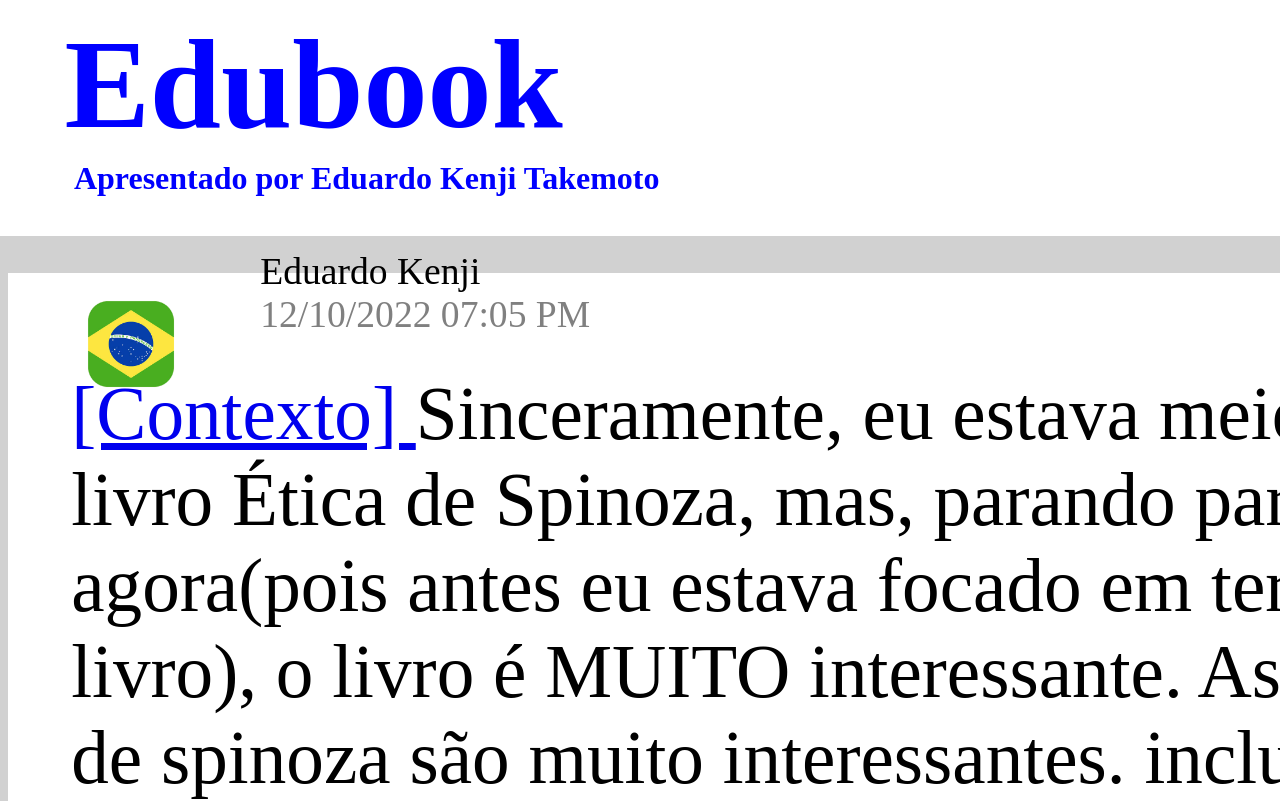
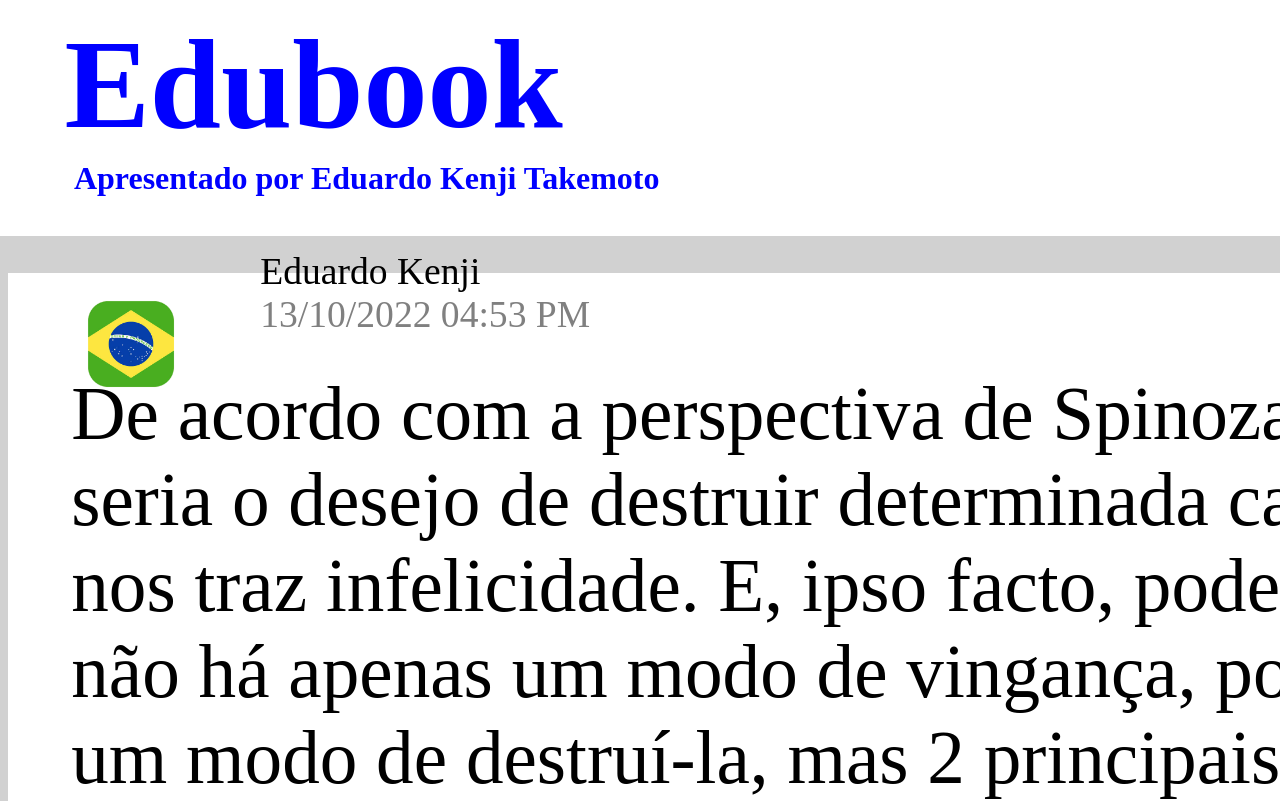
Before and after one commit to edumast/face, a plain HTML site: page index.html in a window 1280 px wide. Shown: the top 801 px of the page. Drawn offline with Linux system fonts and the light colour scheme.

Commit message:
Add files via upload

```diff
--- a/index.html
+++ b/index.html
@@ -12,11 +12,18 @@
 												<h4 class="apresen">Apresentado por Eduardo Kenji Takemoto  </h4>
 							</div>
 
+			<div class="rd2 fon">
+									   <div class="name"><img src="br_usr.png" alt="" class="ft_usr"><div class="nam">Eduardo Kenji <br><span class="tempo">13/10/2022
+								     04:53 PM </span></div></div>
+							<div class="txt_b">
+							    De acordo com a perspectiva de Spinoza, a vingança seria o desejo de destruir determinada causa externa que nos traz infelicidade. E, ipso facto, pode-se perceber que não há apenas um modo de vingança, pois não há apenas um modo de destruí-la, mas 2 principais(que são os fins procurados não os meios, pois os meios são bem mais que 2) ,o primeiro sendo a vingança de que procura destruir determinada causa de tristeza exterior por meios diretos(como dando um soco na pessoa que te xingou) ; a segunda, seria por meio indireto, apenas elevando-se mais que a pessoa para causar ciúme, inveja, arrependimento, etc(como as noivas que, depois de findar o casamento, rapidamente, para se vingar, se relacionam com outra pessoa para causar ciúmes e arrependimento no antigo marido). No primeiro caso, você tenta diminuir a pessoa que você odeia; no segundo, você tentar ficar maior que a pessoa que você odeia a fim de causar-lhe arrependimento. Geralmente, vingança não é muito bom(obviamente), mas, entre essas duas, a melhor seria a segunda, mas feita da forma correta, pois o ódio move montanhas, mas é irracional.
+							     </div>
+							    </div>
+
 								<div class="rd2 fon">
 									   <div class="name"><img src="br_usr.png" alt="" class="ft_usr"><div class="nam">Eduardo Kenji <br><span class="tempo">12/10/2022
 								     07:05 PM </span></div></div>
 							<div class="txt_b">
-
 							    <a href="#descspi">[Contexto] </a>
 							    Sinceramente, eu estava meio receoso ante o livro Ética de Spinoza, mas, parando para ler ele agora(pois antes eu estava focado em terminar outro livro), o livro é MUITO interessante. As ideias de afetos de spinoza são muito interessantes. inclusive, o pensamento dele sobre a felicidade nossa por outra pessoa  eu já havia conjecturado há algum tempo(e algumas outras poucas ideias), mas ele conseguiu transcender muito essa ideia, inclusive tornando-a útil para o dia a dia, pois o livro é como um livro de psicanálise, mas muito mais preciso que qualquer Freud, ipso facto ele te ajuda a compreender mais a psique. Achei muito interessante também a ideia de fazer o livro todo com axiomas, escólios, proposições, postulados, lemas, et cetera. O legal é que minha versão inclui do lado de cada página o texto do livro todo em latim, daí eu posso melhorar meu latim com ele.
 							       </div>
```
